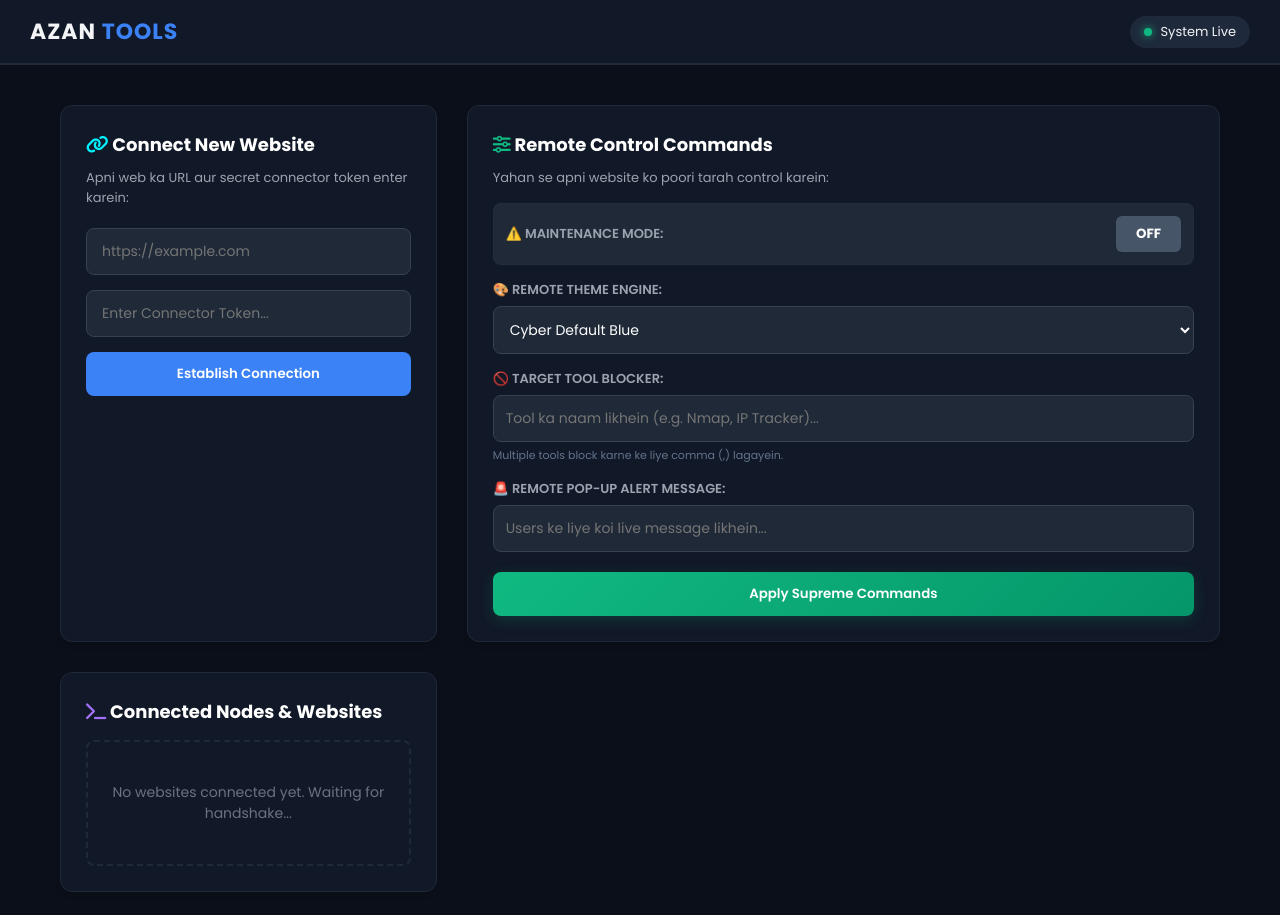
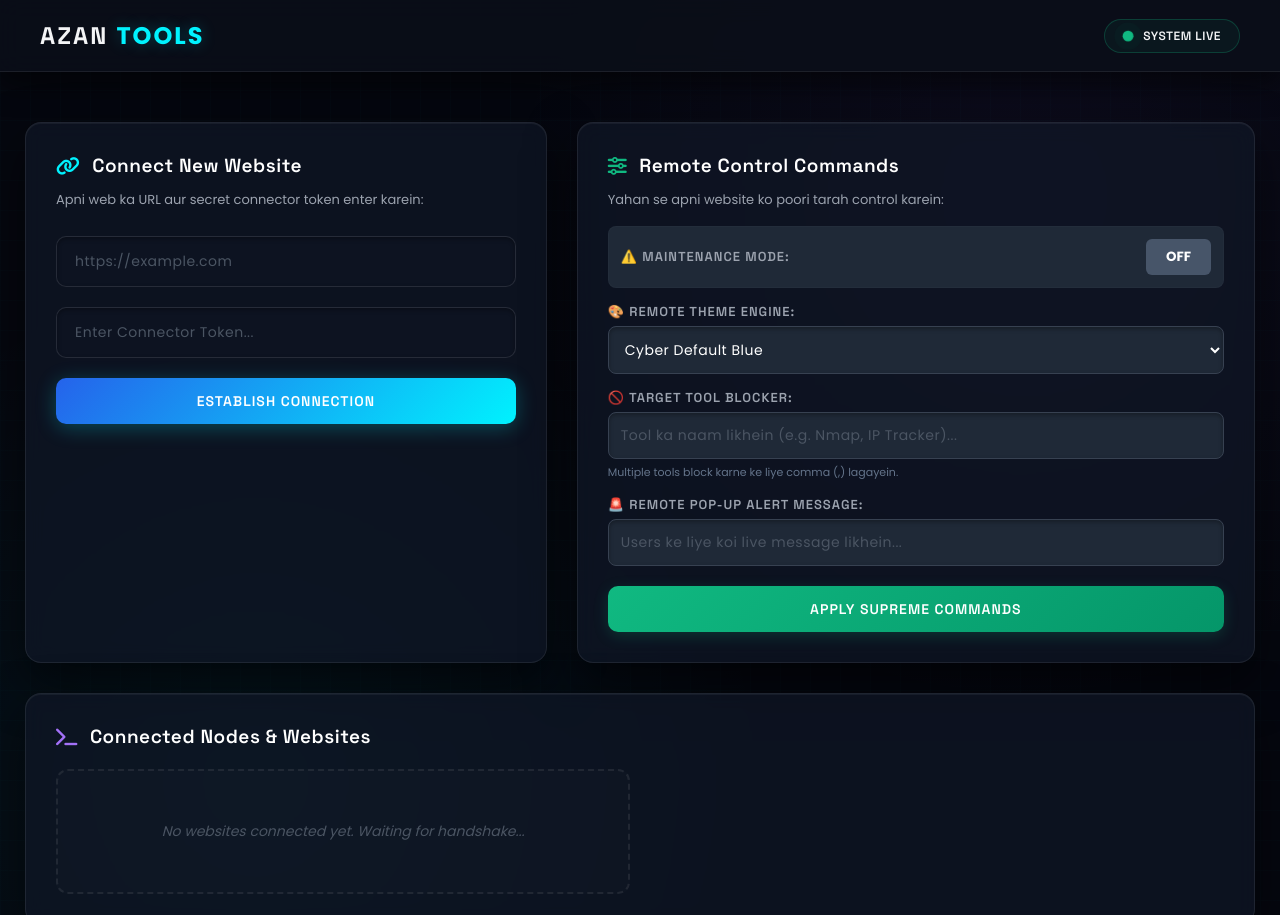
Before and after one commit to azanashiq429-png/azan-universal-controller, a website: page public/index.html in a window 1280 px wide. Shown: the top 915 px of the page. Drawn offline with Linux system fonts and the light colour scheme; no server answers.

Commit message:
Update style.css

```diff
--- a/public/style.css
+++ b/public/style.css
@@ -1,6 +1,22 @@
-/* --- Google Fonts & Reset --- */
-@import url('https://fonts.googleapis.com/css2?family=Poppins:wght@300;400;600;700&display=swap');
+/* --- Google Fonts & Core Variables --- */
+@import url('https://fonts.googleapis.com/css2?family=Space+Grotesk:wght@400;500;600;700&family=Poppins:wght@300;400;500;600;700&display=swap');
 
+:root {
+    --bg-main: #05070f;
+    --bg-surface: rgba(17, 24, 39, 0.7);
+    --bg-input: #0d1321;
+    --accent-blue: #00f2fe;
+    --accent-green: #10b981;
+    --accent-red: #ef4444;
+    --accent-purple: #8b5cf6;
+    --text-primary: #ffffff;
+    --text-muted: #9ca3af;
+    --border-color: rgba(255, 255, 255, 0.08);
+    --glow-blue: rgba(0, 242, 254, 0.25);
+    --glow-green: rgba(16, 185, 129, 0.25);
+}
+
+/* --- Premium Reset & Cyber Background Grid --- */
 * {
     margin: 0;
     padding: 0;
@@ -9,170 +25,273 @@
 }
 
 body {
-    background-color: #0b0f19;
+    background-color: var(--bg-main);
     color: #f3f4f6;
     min-height: 100vh;
+    overflow-x: hidden;
+    /* High-tech matrix style mesh line patterns */
+    background-image:
+        linear-gradient(rgba(0, 242, 254, 0.01) 1px, transparent 1px),
+        linear-gradient(90deg, rgba(0, 242, 254, 0.01) 1px, transparent 1px),
+        radial-gradient(circle at 80% 20%, rgba(139, 92, 246, 0.06), transparent 40%),
+        radial-gradient(circle at 20% 80%, rgba(0, 242, 254, 0.06), transparent 40%);
+    background-size: 30px 30px, 30px 30px, 100% 100%, 100% 100%;
 }
 
-/* --- Header Navbar --- */
+/* --- High-Tech Header Navbar --- */
 .navbar {
     display: flex;
     justify-content: space-between;
     align-items: center;
-    background: #111827;
-    padding: 15px 30px;
-    border-bottom: 2px solid #1f2937;
+    background: rgba(11, 15, 25, 0.85);
+    backdrop-filter: blur(12px);
+    -webkit-backdrop-filter: blur(12px);
+    padding: 18px 40px;
+    border-bottom: 1px solid var(--border-color);
+    box-shadow: 0 10px 30px rgba(0, 0, 0, 0.6);
 }
 
 .logo {
-    font-size: 22px;
+    font-family: 'Space Grotesk', sans-serif;
+    font-size: 24px;
     font-weight: 700;
-    letter-spacing: 1px;
+    letter-spacing: 2px;
+    text-transform: uppercase;
 }
 
 .logo span {
-    color: #3b82f6; /* Premium Blue Accent */
+    color: var(--accent-blue);
+    text-shadow: 0 0 15px var(--glow-blue);
 }
 
 .server-status {
-    background: #1e293b;
-    padding: 6px 14px;
-    border-radius: 20px;
-    font-size: 13px;
+    background: rgba(16, 185, 129, 0.06);
+    padding: 8px 18px;
+    border-radius: 30px;
+    font-size: 12px;
+    font-family: 'Space Grotesk', sans-serif;
     display: flex;
     align-items: center;
-    gap: 8px;
+    gap: 10px;
+    border: 1px solid rgba(16, 185, 129, 0.25);
+    font-weight: 600;
+    letter-spacing: 0.5px;
+    text-transform: uppercase;
 }
 
 .dot {
-    width: 8px;
-    height: 8px;
-    background: #10b981; /* Green indicator */
+    width: 10px;
+    height: 10px;
+    background: var(--accent-green);
     border-radius: 50%;
-    box-shadow: 0 0 8px #10b981;
+    box-shadow: 0 0 12px var(--accent-green);
+    animation: pulse 2s infinite;
 }
 
-/* --- Dashboard Grid Container --- */
+@keyframes pulse {
+    0% { transform: scale(0.9); box-shadow: 0 0 0 0 rgba(16, 185, 129, 0.6); }
+    70% { transform: scale(1.1); box-shadow: 0 0 0 8px rgba(16, 185, 129, 0); }
+    100% { transform: scale(0.9); box-shadow: 0 0 0 0 rgba(16, 185, 129, 0); }
+}
+
+/* --- Dashboard Grid Setup --- */
 .dashboard-container {
-    max-width: 1200px;
-    margin: 40px auto;
-    padding: 0 20px;
+    max-width: 1280px;
+    margin: 50px auto;
+    padding: 0 25px;
     display: grid;
-    grid-template-columns: 1fr 2fr; /* PC par side-by-side design */
+    grid-template-columns: 1fr;
     gap: 30px;
 }
 
-/* Mobile responsive karne ke liye */
-@media (max-width: 768px) {
+@media (min-width: 850px) {
     .dashboard-container {
-        grid-template-columns: 1fr;
+        grid-template-columns: 1fr 1.3fr;
+    }
+    .monitor-box {
+        grid-column: span 2;
     }
 }
 
-/* --- Premium Cards Design --- */
+/* --- Ultra Premium Glassmorphism Cards --- */
 .card {
-    background: #111827;
-    border: 1px solid #1f2937;
-    border-radius: 12px;
-    padding: 25px;
-    box-shadow: 0 4px 6px -1px rgba(0, 0, 0, 0.1);
+    background: var(--bg-surface);
+    backdrop-filter: blur(10px);
+    -webkit-backdrop-filter: blur(10px);
+    border: 1px solid var(--border-color);
+    border-radius: 16px;
+    padding: 30px;
+    box-shadow: 0 20px 50px rgba(0, 0, 0, 0.55), inset 0 1px 0 rgba(255,255,255,0.05);
+    transition: all 0.4s cubic-bezier(0.16, 1, 0.3, 1);
+}
+
+.card:hover {
+    border-color: rgba(0, 242, 254, 0.3);
+    transform: translateY(-3px);
+    box-shadow: 0 30px 60px rgba(0, 0, 0, 0.7), 0 0 20px rgba(0, 242, 254, 0.05);
 }
 
 .card h2 {
-    font-size: 18px;
-    margin-bottom: 10px;
-    color: #ffffff;
+    font-family: 'Space Grotesk', sans-serif;
+    font-size: 19px;
+    font-weight: 600;
+    margin-bottom: 12px;
+    color: var(--text-primary);
+    display: flex;
+    align-items: center;
+    gap: 12px;
+    letter-spacing: 0.5px;
 }
 
 .card p {
     font-size: 13px;
-    color: #9ca3af;
+    color: var(--text-muted);
+    margin-bottom: 25px;
+    line-height: 1.6;
+}
+
+/* --- Form Inputs, Dropdowns & Blocks Style --- */
+.input-group {
     margin-bottom: 20px;
 }
 
-/* --- Input Fields & Buttons --- */
-.input-group {
-    margin-bottom: 15px;
+.input-group label {
+    display: block;
+    font-family: 'Space Grotesk', sans-serif;
+    font-size: 11px;
+    font-weight: 600;
+    color: #94a3b8;
+    margin-bottom: 8px;
+    letter-spacing: 1px;
 }
 
-.input-group input {
+/* Heavy styling for Inputs and Select boxes */
+.input-group input,
+.input-group select {
     width: 100%;
-    background: #1f2937;
-    border: 1px solid #374151;
-    padding: 12px 15px;
-    border-radius: 8px;
+    background: var(--bg-input);
+    border: 1px solid rgba(255, 255, 255, 0.1);
+    padding: 14px 18px;
+    border-radius: 10px;
     color: #fff;
     font-size: 14px;
     outline: none;
-    transition: 0.3s ease;
+    font-weight: 400;
+    letter-spacing: 0.5px;
+    transition: all 0.3s cubic-bezier(0.4, 0, 0.2, 1);
+    box-shadow: inset 0 2px 4px rgba(0,0,0,0.3);
 }
 
-.input-group input:focus {
-    border-color: #3b82f6;
-    box-shadow: 0 0 8px rgba(59, 130, 246, 0.3);
+.input-group select option {
+    background: #0f172a;
+    color: #fff;
 }
 
+.input-group input:focus,
+.input-group select:focus {
+    border-color: var(--accent-blue);
+    box-shadow: 0 0 15px var(--glow-blue), inset 0 1px 2px rgba(0,0,0,0.5);
+    background: #111a2e;
+}
+
+/* Custom placeholder visibility styling */
+.input-group input::placeholder {
+    color: #4b5563;
+}
+
+.input-group small {
+    color: #64748b;
+    font-size: 11px;
+    display: block;
+    margin-top: 6px;
+}
+
+/* --- Fluid Kinetic Neon Buttons --- */
 .btn-primary {
     width: 100%;
-    background: #3b82f6;
+    background: linear-gradient(135deg, #2563eb, #00f2fe);
     color: #fff;
     border: none;
-    padding: 12px;
-    border-radius: 8px;
+    padding: 14px;
+    border-radius: 10px;
+    font-family: 'Space Grotesk', sans-serif;
     font-weight: 600;
+    font-size: 14px;
+    letter-spacing: 1px;
+    text-transform: uppercase;
     cursor: pointer;
-    transition: 0.3s;
+    transition: all 0.3s ease;
+    box-shadow: 0 4px 20px rgba(0, 242, 254, 0.25);
 }
 
 .btn-primary:hover {
-    background: #2563eb;
-    box-shadow: 0 4px 12px rgba(37, 99, 235, 0.4);
+    background: linear-gradient(135deg, #1d4ed8, #00d2db);
+    box-shadow: 0 6px 25px rgba(0, 242, 254, 0.45);
+    letter-spacing: 1.5px;
 }
 
-/* --- Live Sites Cards Grid --- */
+/* --- Console Logs & Live Monitor Cards Grid --- */
 .sites-grid {
     display: grid;
     grid-template-columns: 1fr;
-    gap: 15px;
-    margin-top: 15px;
+    gap: 20px;
+    margin-top: 20px;
+}
+
+@media (min-width: 950px) {
+    .sites-grid {
+        grid-template-columns: 1fr 1fr;
+    }
 }
 
 .no-sites {
     text-align: center;
-    color: #6b7280;
+    color: #4b5563;
     font-size: 14px;
-    padding: 40px 0;
-    border: 2px dashed #1f2937;
-    border-radius: 8px;
+    padding: 50px 0;
+    border: 2px dashed rgba(255, 255, 255, 0.08);
+    border-radius: 12px;
+    font-style: italic;
+    background: rgba(255, 255, 255, 0.01);
 }
 
-/* Active Connected Website Card Style */
+/* --- Terminal Shell Style Connected Website Node Card --- */
 .site-item {
-    background: #1f2937;
-    border-left: 4px solid #10b981; /* Green line representing connected status */
-    padding: 15px;
-    border-radius: 6px;
-    display: flex;
-    justify-content: space-between;
-    align-items: center;
+    background: rgba(13, 19, 33, 0.9);
+    border: 1px solid var(--border-color);
+    border-left: 5px solid var(--accent-green);
+    padding: 22px;
+    border-radius: 12px;
+    box-shadow: 0 10px 30px rgba(0,0,0,0.3);
+    transition: all 0.3s ease;
+}
+
+.site-item:hover {
+    border-color: rgba(16, 185, 129, 0.3);
+    box-shadow: 0 15px 35px rgba(0,0,0,0.45);
 }
 
 .site-info h4 {
-    font-size: 15px;
+    font-family: 'Space Grotesk', sans-serif;
+    font-size: 16px;
     color: #fff;
+    letter-spacing: 0.5px;
 }
 
 .site-info p {
-    font-size: 11px;
-    color: #9ca3af;
-    margin: 2px 0 0 0;
+    font-size: 12px;
+    color: var(--text-muted);
+    margin: 6px 0 0 0;
 }
 
 .badge-active {
-    background: rgba(16, 185, 129, 0.1);
-    color: #10b981;
-    padding: 4px 10px;
-    border-radius: 12px;
+    background: rgba(16, 185, 129, 0.08);
+    color: var(--accent-green);
+    padding: 5px 14px;
+    border-radius: 30px;
     font-size: 11px;
+    font-family: 'Space Grotesk', sans-serif;
     font-weight: 600;
-}
+    border: 1px solid rgba(16, 185, 129, 0.2);
+    letter-spacing: 0.5px;
+        }
```
